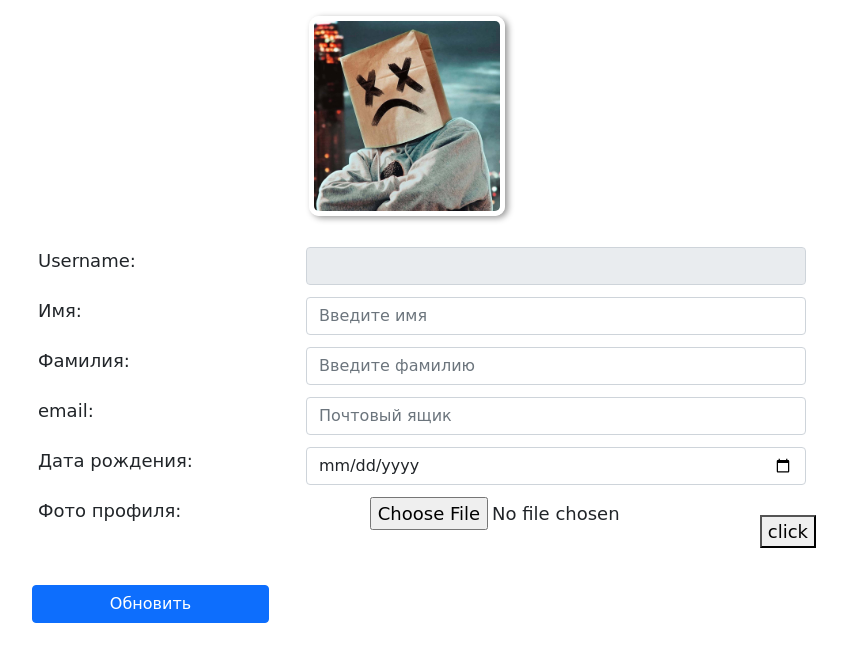
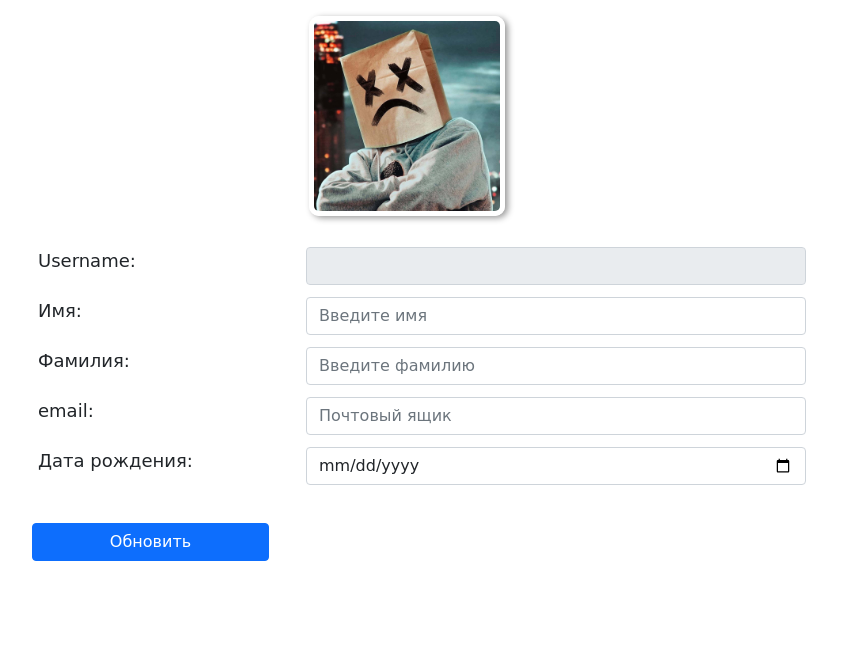
Before and after one commit to swankeyyy/ps4marketfull, a Vue app in the folder frontend/: page /profile in a window 1280 px wide. Shown: the top 662 px of the page, without its empty margins (233-1080 px from the left). Built offline with nearby package versions, Linux system fonts and the light colour scheme; no server answers.

Commit message:
merged and working

```diff
--- a/frontend/src/components/pages/profile_page.vue
+++ b/frontend/src/components/pages/profile_page.vue
@@ -31,13 +31,13 @@
                                               v-model="date_birth">
                     </div>
                 </div>
-                <div class="info_row">Фото профиля:
-                    <div class="inner">
-                        <input type="file" ref="file" class="file-input" @change="filechange"
-                               placeholder="Добавьте фото">
-                        <button @click="uploader">click</button>
-                    </div>
-                </div>
+<!--                <div class="info_row">Фото профиля:-->
+<!--                    <div class="inner">-->
+<!--                        <input type="file" ref="file" class="file-input" @change="filechange"-->
+<!--                               placeholder="Добавьте фото">-->
+<!--                        <button @click="uploader">click</button>-->
+<!--                    </div>-->
+<!--                </div>-->
                 <button type="button" class="btn btn-primary" @click="updater">Обновить</button>
             </div>
         </div>
@@ -67,27 +67,27 @@ export default {
             url: "get_backend_url",
         }),
 
-        filechange() {
-            this.file = this.$refs.file.files.item(0)
-        },
-
-
-        async uploader() {
-            let formData = new FormData();
-            formData.append('file', this.file);
-
-
-            try {
-                let response = await axios.put(this.url() + `api/users/uploadprofile/${this.id}`,
-                    formData,
-
-                )
-                console.log(response);
-            } catch (e) {
-                console.log(e);
-            }
-        }
-        ,
+        // filechange() {
+        //     this.file = this.$refs.file.files.item(0)
+        // },
+        //
+        //
+        // async uploader() {
+        //     let formData = new FormData();
+        //     formData.append('file', this.file);
+        //
+        //
+        //     try {
+        //         let response = await axios.put(this.url() + `api/users/uploadprofile/${this.id}`,
+        //             formData,
+        //
+        //         )
+        //         console.log(response);
+        //     } catch (e) {
+        //         console.log(e);
+        //     }
+        // }
+        // ,
 
         async updater() {
             try {
@@ -98,7 +98,7 @@ export default {
                     'date_birth': this.date_birth
                 }
                 let response = await axios.patch(this.url() + 'auth/users/me/', data)
-                console.log(response)
+                alert("Обновлено")
             } catch (e) {
                 console.log(e)
             }
@@ -114,6 +114,7 @@ export default {
             this.email = response.data.email
             this.date_birth = response.data.date_birth
             this.id = response.data.id
+
         } catch (e) {
             console.log(e)
         }
```
